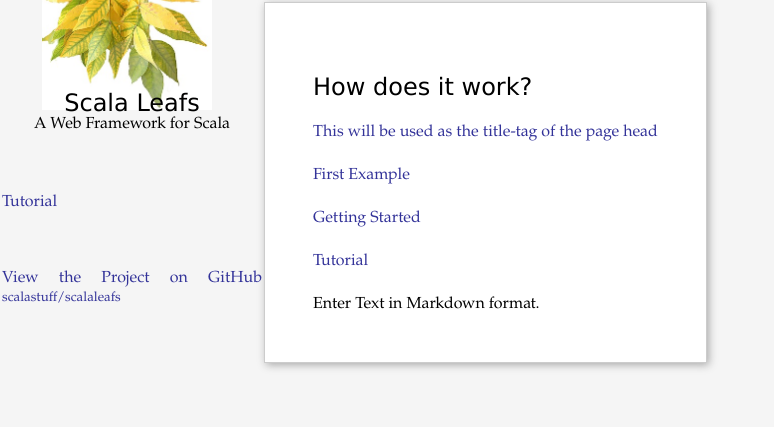
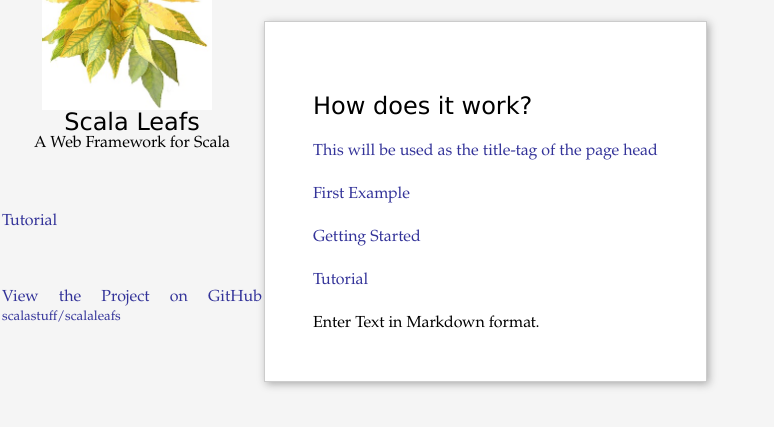
Before and after one commit to scalastuff/scalaleafs, a Jekyll site: the page built from index.md, in a window 1280 px wide. Shown: the top 427 px of the page, without its empty margins (0-774 px from the left). Built offline with Jekyll 4.4.1, drawn with Linux system fonts in a browser that asks for light colours.

Commit message:
Updated _layouts/default.html

```diff
--- a/_layouts/default.html
+++ b/_layouts/default.html
@@ -12,7 +12,7 @@
     <![endif]-->
   </head>
   <body style="paddingw: 0">
-    <div style=""
+    <div style="">
       <div style="display:inline-block;padding-left:200px">
       </div>
             <table border=0>
```
